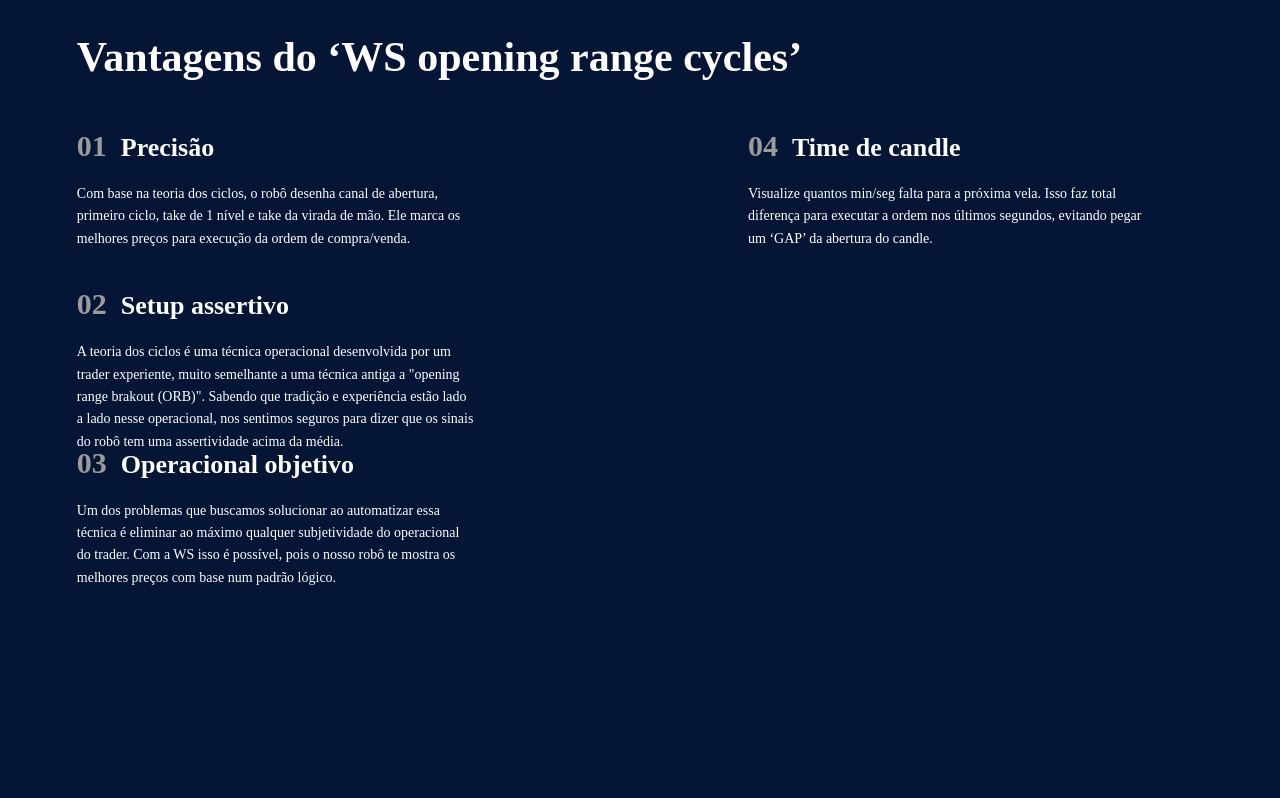
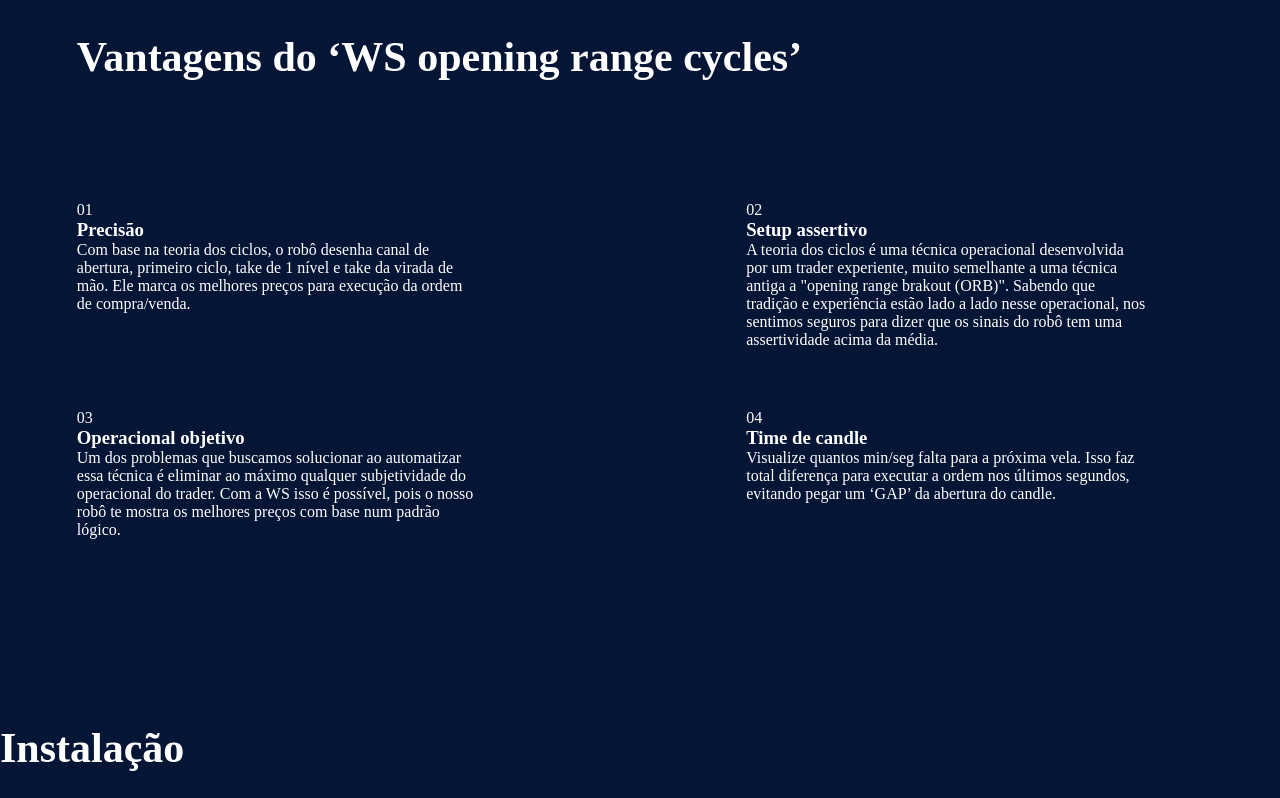
Before and after one commit to rafadutra-alt/wsmarkettrading-site, a website: page index.html in a window 1280 px wide. Shown: the part 1580-2378 px from the top of the page. Drawn offline with nearby package versions, Linux system fonts and the light colour scheme.

Commit message:
atualização style

```diff
--- a/style.css
+++ b/style.css
@@ -120,72 +120,40 @@ body{
 /* VANTAGENS */
 
 .vantagens{
-  height:768px;
+  min-height:768px;
+  padding:76.8px;
 }
 
 .titulo-principal{
-  position:absolute;
-  left:76.8px;
-  top:76.8px;
-
+  position:relative;
+  left:auto;
+  top:auto;
   font-family:"Aileron";
   font-size:42px;
+  margin-bottom:60px;
 }
 
 .vantagem{
-  position:absolute;
+  position:relative;
   width:399.4px;
 }
 
-.vantagem span{
-  color:#9b9b9b;
-  font-size:30px;
-  font-family:"Aileron";
-  font-weight:700;
+.vantagens{
+  display:grid;
+  grid-template-columns:399.4px 399.4px;
+  column-gap:270px;
+  row-gap:60px;
+  align-content:start;
 }
 
-.vantagem h3{
-  display:inline-block;
-  margin-left:10px;
-
-  font-family:"Aileron";
-  font-size:26px;
+.titulo-principal{
+  grid-column:1 / 3;
 }
 
-.vantagem p{
-  margin-top:20px;
-
-  font-family:"Aileron";
-  font-size:14px;
-  line-height:1.6;
+.v1, .v2, .v3, .v4{
+  left:auto;
+  top:auto;
 }
-
-.v1{
-  left:76.8px;
-  top:173.1px;
-}
-
-.v2{
-  left:76.8px;
-  top:331.3px;
-}
-
-.v3{
-  left:76.8px;
-  top:489.5px;
-}
-
-.v4{
-  left:748px;
-  top:173.1px;
-}
-
-.vantagens-btn{
-  position:absolute;
-  left:982.2px;
-  top:582.8px;
-}
-
 /* INSTALAÇÃO */
 
 .instalacao{
```
